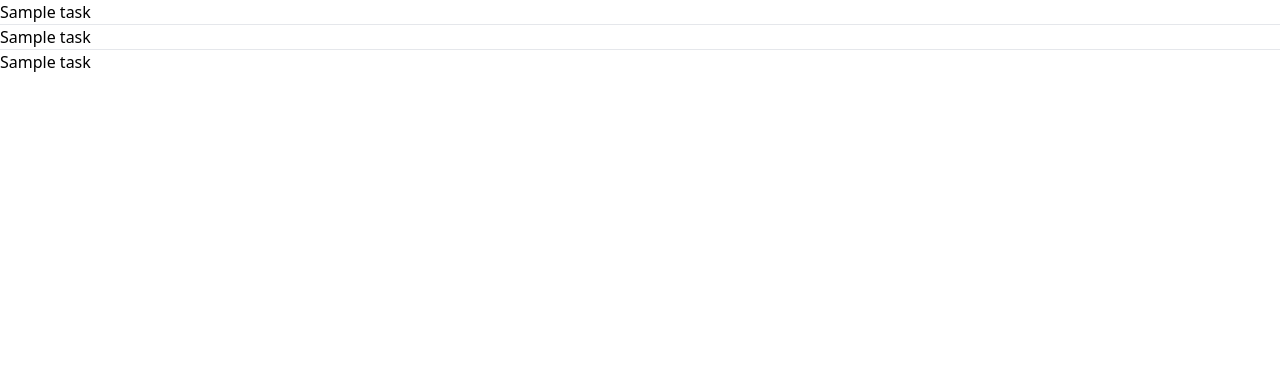
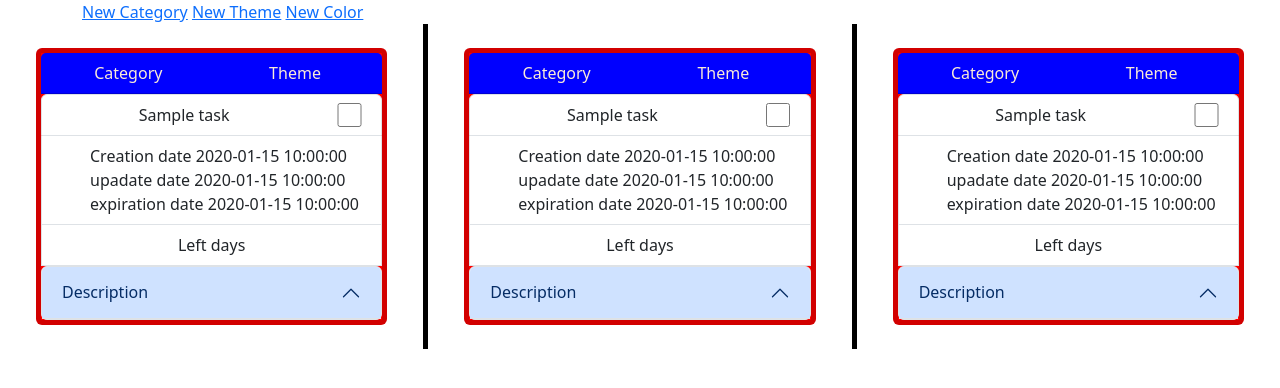
Before and after one commit to lukash-ST88/KanbanBoardToDo, a FastAPI app: template todo_app/templates/task_list.html in a window 1280 px wide. Shown: the top 388 px of the page. Run offline with FastAPI, Linux system fonts and the light colour scheme; the template is opened without the code that fills it: most values are stand-ins (such as "Sample title", 1, 10 or a date in 2020); parts of the project's set-up code (start-up, migrations or seed data) failed here and were passed over; some libraries are stand-ins or nearby versions.

Commit message:
task cards were created

```diff
--- a/todo_app/main.py
+++ b/todo_app/main.py
@@ -8,7 +8,7 @@ from .routers.category import router as router_category
 from .routers.theme import router as router_theme
 from .routers.task import router as router_task
 from .pages.views import router as router_page
-
+from fastapi.staticfiles import StaticFiles
 
 app = FastAPI(
     title='ToDoApp'
@@ -33,6 +33,8 @@ app.add_middleware(
     allow_headers=["Content-Type", "Set-Cookie", "Access-Control-Allow-Headers", "Access-Control-Allow-Origin",
                    "Authorization"],
 )
+
+app.mount("/static", StaticFiles(directory="todo_app/static"), name="static")
 
 app.include_router(
     fastapi_users.get_auth_router(auth_backend),
--- a/todo_app/pages/views.py
+++ b/todo_app/pages/views.py
@@ -14,6 +14,10 @@ router = APIRouter(
 )
 
 templates = Jinja2Templates(directory="todo_app/templates")
+
+@router.get('/base')
+def get_base(request: Request):
+    return templates.TemplateResponse('base.html', {'request': request})
 
 
 @router.get('/tasks')
--- /dev/null
+++ b/todo_app/static/todo_app/css/style.css
@@ -0,0 +1,16 @@
+ul {
+  list-style-type: none;
+}
+
+.verticalLine-right {
+  border-right: thick solid black;
+}
+
+.verticalLine-left {
+  border-left: thick solid black;
+}
+
+.colo {
+  background-color: #ff0000;
+  color: blueviolet;
+}
--- a/todo_app/templates/base.html
+++ b/todo_app/templates/base.html
@@ -1,3 +1,4 @@
+
 <!doctype html>
 <html lang="en">
 <head>
@@ -5,12 +6,18 @@
     <meta name="viewport"
           content="width=device-width, user-scalable=no, initial-scale=1.0, maximum-scale=1.0, minimum-scale=1.0">
     <meta http-equiv="X-UA-Compatible" content="ie=edge">
-    <script src="https://cdn.tailwindcss.com"></script>
+    <link type="text/css" href="{{ url_for('static', path='/todo_app/css/style.css') }}" rel='stylesheet' />
+    <link href="https://cdn.jsdelivr.net/npm/bootstrap@5.3.0-alpha3/dist/css/bootstrap.min.css" rel="stylesheet"
+          integrity="sha384-KK94CHFLLe+nY2dmCWGMq91rCGa5gtU4mk92HdvYe+M/SXH301p5ILy+dN9+nJOZ" crossorigin="anonymous">
     {% block head %}{% endblock %}
     <title>ToDo</title>
 </head>
 <body>
+
 {% block content %}
 {% endblock %}
 </body>
+<script src="https://cdn.jsdelivr.net/npm/bootstrap@5.3.0-alpha3/dist/js/bootstrap.bundle.min.js"
+        integrity="sha384-ENjdO4Dr2bkBIFxQpeoTz1HIcje39Wm4jDKdf19U8gI4ddQ3GYNS7NTKfAdVQSZe"
+        crossorigin="anonymous"></script>
 </html>
--- /dev/null
+++ b/todo_app/templates/include/task_card.html
@@ -0,0 +1,48 @@
+<div class="card border-5 text-center my-4 mx-4" style="background-color: red;">
+    <div class="card-header" style="background-color: blue; color: antiquewhite;">
+        <div class="row">
+            <div class="col">
+                Category
+            </div>
+            <div class="col">
+                Theme
+            </div>
+        </div>
+    </div>
+    <ul class="list-group">
+        <li class="list-group-item">
+            <div class="row">
+                <div class="col-10">
+                    {{task.title}}
+                </div>
+                <input class='col-2' type="checkbox" value="{{task.completed}}">
+            </div>
+        </li>
+        <li class="list-group-item text-start">
+            <ul>
+                <li> Creation date {{task.crietion_date}} </li>
+                {% if task.update_date != None %}
+                <li> upadate date {{task.update_date}} </li>
+                {% endif %}
+                <li> expiration date {{task.expiration_date}}</li>
+            </ul>
+        </li>
+        <li class="list-group-item">Left days</li>
+        <li>
+            <div class="accordion" id="accordionText">
+                <div class="accordion-item">
+                    <h2 class="accordion-header">
+                        <button class="accordion-button" type="button" data-bs-toggle="collapse"
+                            data-bs-target="#collapse{{task.id}}" aria-expanded="false" aria-controls="collapse{{task.id}}">
+                            Description
+                        </button>
+                    </h2>
+                    <div id="collapse{{task.id}}" class="accordion-collapse collapse" data-bs-parent="#accordion">
+                        <div class="accordion-body">
+                          {{task.description}}
+                        </div>
+                    </div>
+                </div>
+        </li>
+    </ul>
+</div>
--- a/todo_app/templates/task_list.html
+++ b/todo_app/templates/task_list.html
@@ -1,14 +1,37 @@
 {% extends 'base.html' %}
 {% block content %}
+<div class="container">
+    <div class="row">
+        <div class="text-start">
+            <a href="#">New Category</a>
+            <a href="#">New Theme</a>
+            <a href="#">New Color</a>
+        </div>
+    </div>
+</div>
+
+<div class="container-xxl text-center">
+    <div class="row">
+        <div class="col verticalLine-right">
             {% for task in todo_zone_tasks %}
-<p> {{task}} </p>
+            {% include 'include/task_card.html'%}
+
+
             {% endfor %}
-<hr>
+        </div>
+        <div class="col">
             {% for task in middle_zone_tasks %}
-<p> {{task}} </p>
+            {% include 'include/task_card.html'%}
+
             {% endfor %}
-<hr>
+        </div>
+        <div class="col verticalLine-left">
             {% for task in done_zone_tasks %}
-<p> {{task}} </p>
+            {% include 'include/task_card.html'%}
+
             {% endfor %}
+        </div>
+    </div>
+</div>
+
 {% endblock %}
```
Also changed, not shown: todo_app/templates/updatecat.html (deleted, +0 -12 lines). Lines whose indentation alone changed are shown as unchanged.
